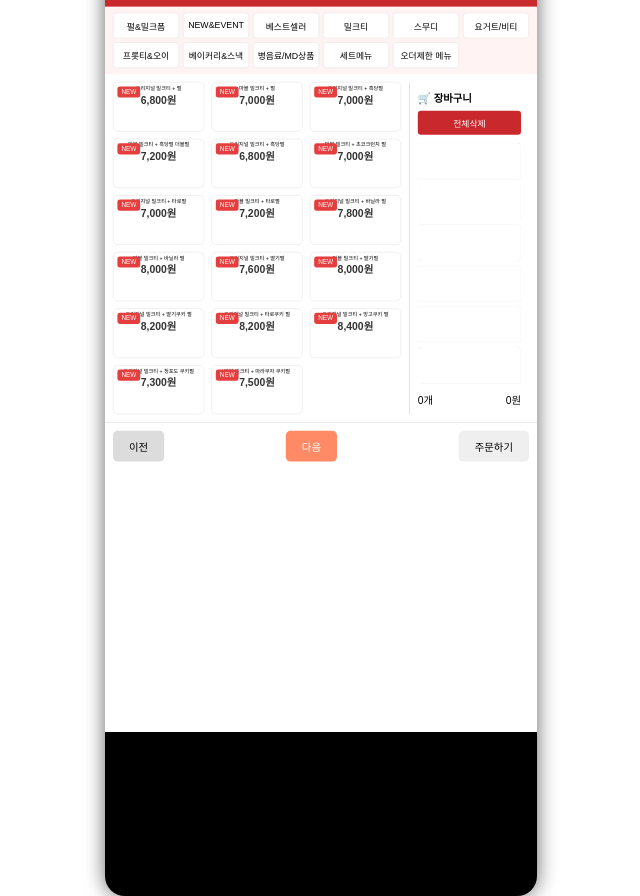
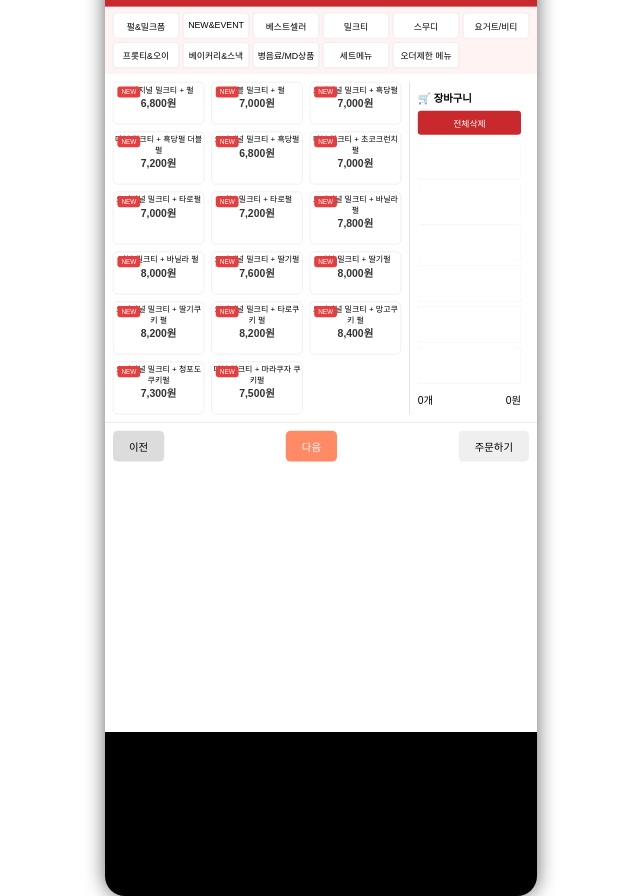
Before and after one commit to pjcosmos/gongcha, a plain HTML site: page kio/kio.html in a window 1280 px wide. Shown: the part 36-932 px from the top of the page, without its empty margins (319-959 px from the left). Drawn offline with Linux system fonts and the light colour scheme.

Commit message:
Update kio.css

```diff
--- a/kio/kio.css
+++ b/kio/kio.css
@@ -136,7 +136,7 @@ body {
 /* 기존 24px이 이미 있기 때문에! 아래에서 강제로 덮어쓰기 */
 .menu-name {
   margin-top: 6px;
-  font-size: 13px !important;
+  font-size: 20px !important;
   line-height: 1.3;
   height: auto;
 }
```
